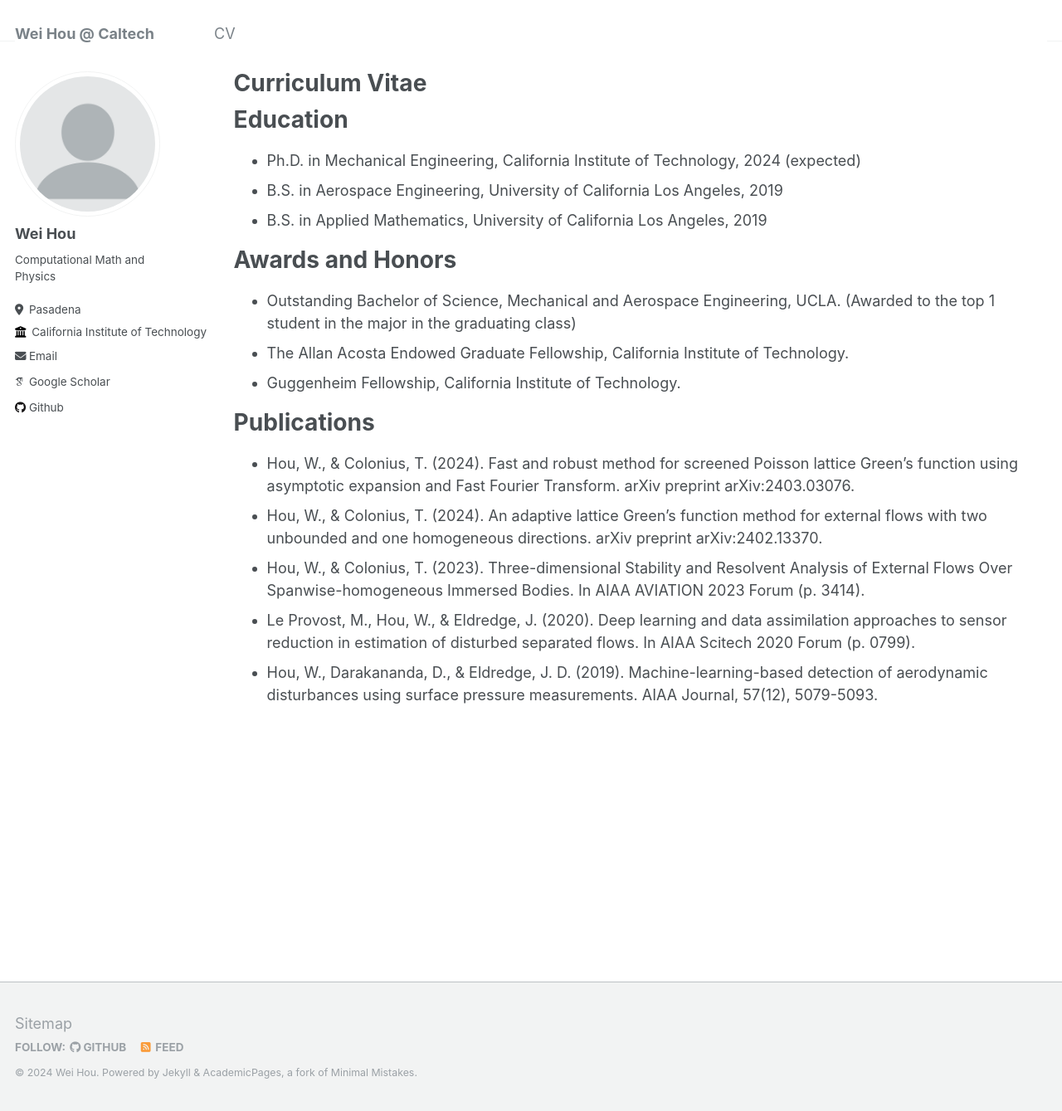
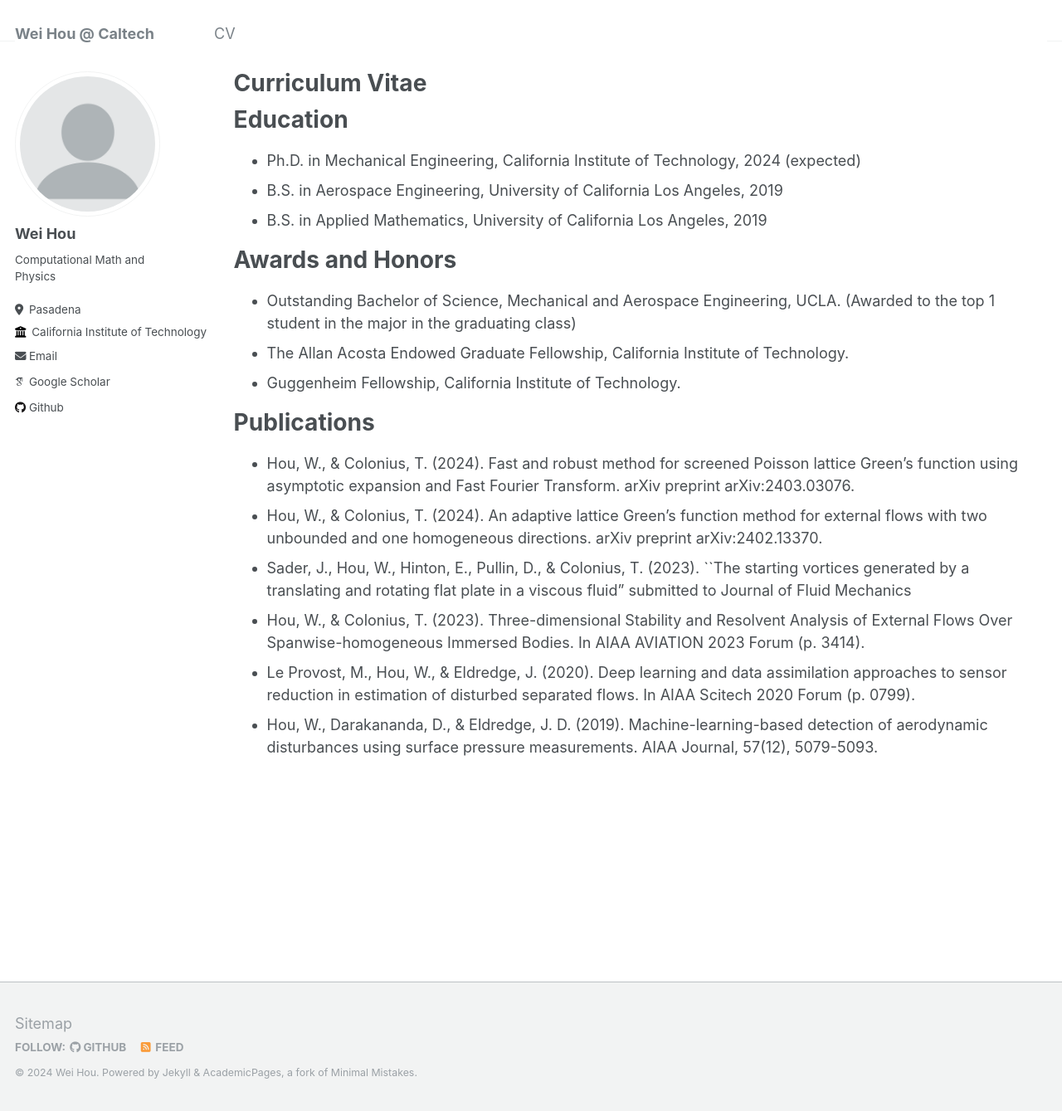
Before and after one commit to WeiHou1996/weihou.github.io, a Jekyll site: the page built from _pages/cv.md, in a window 1280 px wide and 1339 px high. Shown: the whole window at 83% size. Built offline with Jekyll 4.4.1, drawn with Linux system fonts in a browser that asks for light colours; some web fonts are replaced.

Commit message:
Update cv.md

```diff
--- a/_pages/cv.md
+++ b/_pages/cv.md
@@ -25,6 +25,7 @@ Publications
 ======
 * Hou, W., & Colonius, T. (2024). Fast and robust method for screened Poisson lattice Green's function using asymptotic expansion and Fast Fourier Transform. arXiv preprint arXiv:2403.03076.
 * Hou, W., & Colonius, T. (2024). An adaptive lattice Green's function method for external flows with two unbounded and one homogeneous directions. arXiv preprint arXiv:2402.13370.
+* Sader, J., Hou, W., Hinton, E., Pullin, D., & Colonius, T.  (2023). ``The starting vortices generated by a translating and rotating flat plate in a viscous fluid" submitted to Journal of Fluid Mechanics
 * Hou, W., & Colonius, T. (2023). Three-dimensional Stability and Resolvent Analysis of External Flows Over Spanwise-homogeneous Immersed Bodies. In AIAA AVIATION 2023 Forum (p. 3414).
 * Le Provost, M., Hou, W., & Eldredge, J. (2020). Deep learning and data assimilation approaches to sensor reduction in estimation of disturbed separated flows. In AIAA Scitech 2020 Forum (p. 0799).
 * Hou, W., Darakananda, D., & Eldredge, J. D. (2019). Machine-learning-based detection of aerodynamic disturbances using surface pressure measurements. AIAA Journal, 57(12), 5079-5093.
```
